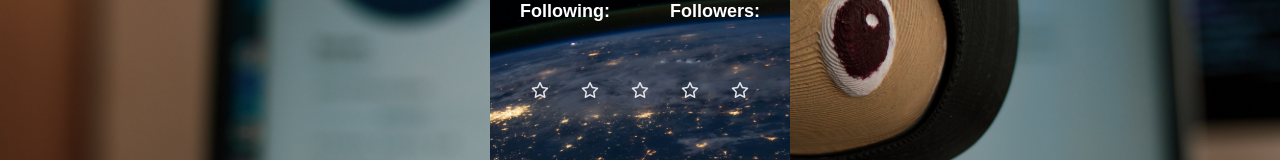
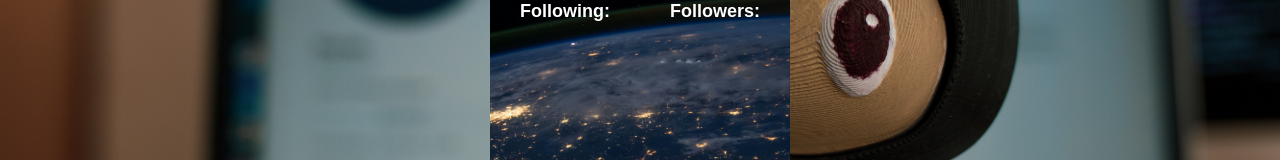
Before and after one commit to MarceloBxD/githubDetails, a React (Vite) app: page / in a window 1280 px wide. Both pictures are taken after typing "Sample" into the empty fields and a click on the button "Search". Shown: the part 300-460 px from the top of the page. Built offline with nearby package versions, Linux system fonts and the light colour scheme; no server answers.

Commit message:
removing stars

```diff
--- a/src/components/Card/index.tsx
+++ b/src/components/Card/index.tsx
@@ -3,7 +3,6 @@ import { Flex, Text, Avatar, Button } from "@chakra-ui/react";
 import { useApp } from "../../contexts/contextApi";
 import backgroundCard from "../../assets/images/backgroundCard.jpg";
 import { motion } from "framer-motion";
-import { Rating } from "../Rating";
 
 export const Card = () => {
   const { username, dataUser, setModalOpen, setButtonAppears }: any = useApp();
@@ -78,9 +77,6 @@ export const Card = () => {
             </Text>
           </Flex>
         </Flex>
-        <Flex mt="-15px" justify="center" color="#fff">
-          <Rating />
-        </Flex>
       </Flex>
     </Flex>
   );
--- a/src/components/Rating/index.tsx
+++ /dev/null
@@ -1,32 +0,0 @@
-import React, { useState } from "react";
-import { Button, Flex } from "@chakra-ui/react";
-
-export const Rating = () => {
-  const [rating, setRating] = useState<number>(0);
-  const [hover, setHover] = useState<number>(0);
-
-  return (
-    <Flex>
-      <Flex>
-        {[...Array(5)].map((index: number) => {
-          index += 1;
-          return (
-            <Button
-              key={index}
-              onMouseEnter={() => console.log(index)}
-              onMouseLeave={() => setHover(rating)}
-              backgroundColor="transparent"
-              border="none"
-              outline="None"
-              cursor="pointer"
-              onClick={() => setRating(index)}
-              color={index <= (hover || rating) ? "#ffc107" : "#e4e5e9"}
-            >
-              <i className="fa-regular fa-star"></i>
-            </Button>
-          );
-        })}
-      </Flex>
-    </Flex>
-  );
-};
```
